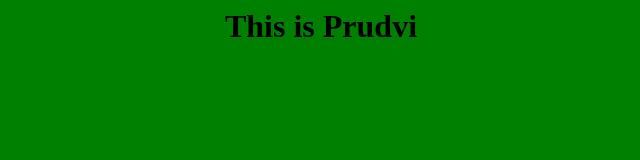
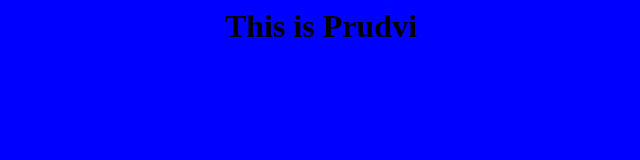
Before and after one commit to prudvi2539/webproject, a plain HTML site: page index.html in a window 1280 px wide. Shown: the whole page, without its empty margins (319-959 px from the left). Drawn offline with Linux system fonts and the light colour scheme.

Commit message:
Update index.html

```diff
--- a/index.html
+++ b/index.html
@@ -1,5 +1,5 @@
 <html>
-<body bgcolor="Green">
+<body bgcolor="blue">
 <body>
   <center>
 <h1>This is Prudvi </h1>
```
